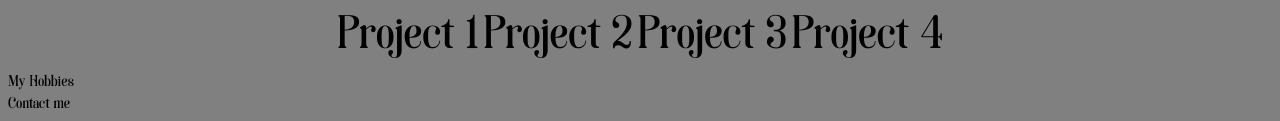
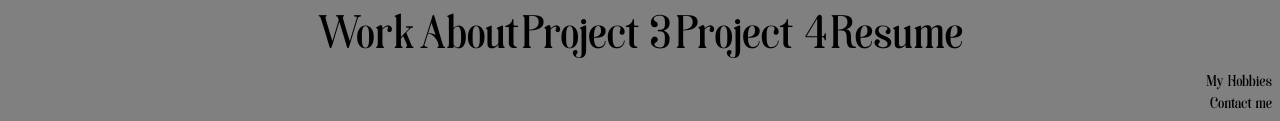
Before and after one commit to FreddySD/html-portofolio, a plain HTML site: page index.html in a window 1280 px wide. Shown: the part 1000-1121 px from the top of the page. Drawn offline with Linux system fonts and the light colour scheme; files whose address does not match are found by name.

Commit message:
Add files via upload

```diff
--- a/index.html
+++ b/index.html
@@ -17,18 +17,20 @@
         <img src="media/myself.jpg" alt="Picture of Freddy Sosa Duran">
         <br>
 <div id="projects">
-        <a href="project1.html">Project 1</a>
+        <a href="project1.html">Work</a>
 
-        <a href="project2.html">Project 2</a>
+        <a href="project2.html">About</a>
 
         <a href="project3.html">Project 3</a>
 
         <a href="project4.html">Project 4</a>
+        <a href="Freddy Sosa Duran Resume 2024.docx" download>Resume</a>
 </div>
 
+<footer>
         <a href="hobbies.html">My Hobbies</a>
         <br>
         <a href="contact.html">Contact me</a>
-
+</footer>
     </body>
 </html>
```
